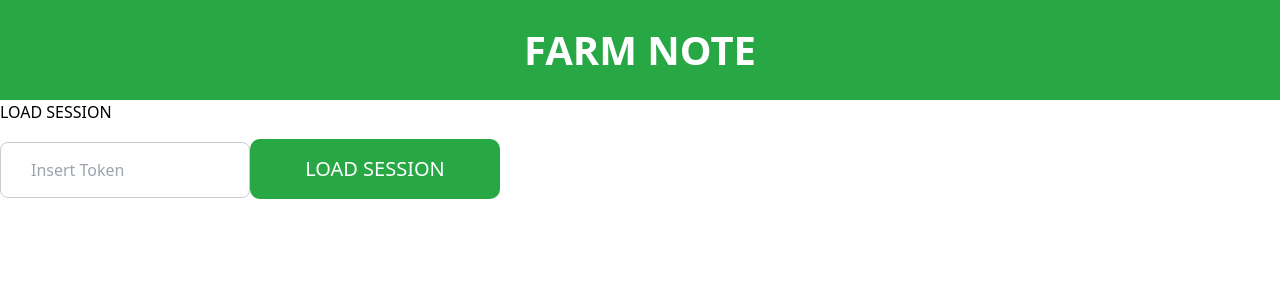
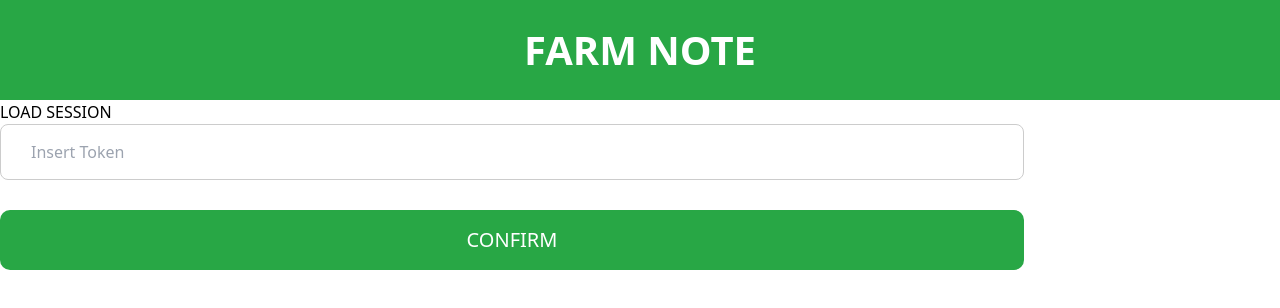
Before and after one commit to RalphBauer/FarmNote, a Vue app in the folder frontend/: page /load-session-page in a window 1280 px wide. Shown: the top 308 px of the page. Built offline with nearby package versions, Linux system fonts and the light colour scheme; what http-client would draw is missing.

Commit message:
Change SessionLoaderForm.vue
Change SessionLoaderForm.vue for better readability

```diff
--- a/frontend/src/components/SessionLoaderForm.vue
+++ b/frontend/src/components/SessionLoaderForm.vue
@@ -1,40 +1,53 @@
 <template>
   <div class="flex flex-col items-center flex-grow justify-center mt-10">
-    <h2 class="text-2xl font-bold mb-4">LOAD SESSION</h2>
+    <h2 class="text-2xl font-bold mb-4">
+      LOAD SESSION
+    </h2>
+
     <input v-model="sessionToken" placeholder="Insert Token" class="border p-3 rounded-lg mb-4 w-3/4 sm:w-1/2 md:w-1/3 lg:w-1/4" />
+
     <button @click="loadSession" class="bg-blue-500 text-white px-6 py-3 rounded-lg shadow-lg m-4 text-xl">
-      LOAD SESSION
+      CONFIRM
     </button>
   </div>
 </template>
 
+
 <script>
-import NoteService from "@/services/NoteService";
-import Cookies from 'js-cookie'; // Importiere die js-cookie Bibliothek
+import SessionService from "@/services/SessionService";
+import Cookies from 'js-cookie';
 
 export default {
-  name: "SessionLoaderForm",
+
+  name: "LoadSessionPageForm",
+
+
   data() {
     return {
       sessionToken: '',
     };
   },
+
+
   methods: {
+
+
     async loadSession() {
+      // Loads the Session with the Token which the User put in
       try {
-        const response = await NoteService.loadSession(this.sessionToken);
-        // Speichere den Token in den Cookies mit einer Ablaufzeit von 7 Tagen
+        const response = await SessionService.loadSession(this.sessionToken);
         Cookies.set('session_token', response.token, {expires: 7});
-
-        // Navigiere zur Hauptseite nach erfolgreichem Laden
         this.$router.push({name: 'main-page', params: {token: response.token}});
       } catch (error) {
-        alert(error.message); // Zeige eine Fehlermeldung an
+        alert(`Error at SessionLoaderForm.vue at Function loadSession: ${error.message}`);
       }
     }
   }
+
+
 }
 </script>
+
 
 <style scoped>
 input {
@@ -42,7 +55,7 @@ input {
   font-size: 16px;
   border: 1px solid #ccc;
   border-radius: 8px;
-  width: 250px;
+  width: 80%;
   margin-bottom: 15px;
 }
 
@@ -54,7 +67,7 @@ button {
   border: none;
   border-radius: 10px;
   cursor: pointer;
-  width: 250px;
+  width: 80%;
   margin-top: 15px;
   text-align: center;
 }
```
